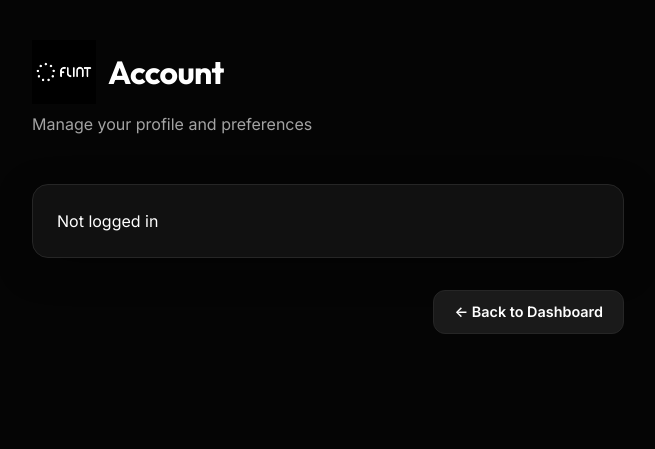
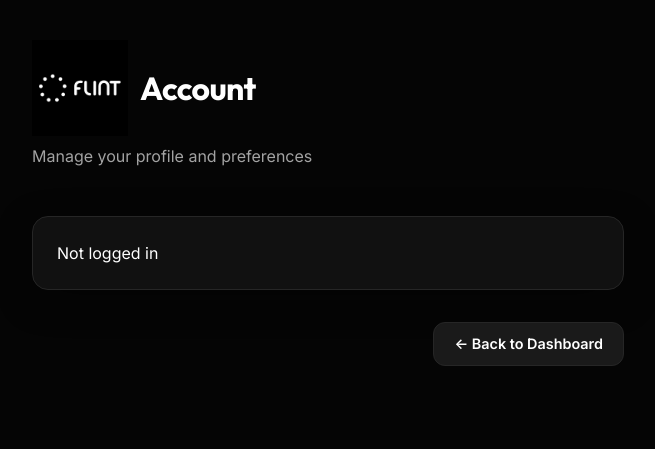
Before and after one commit to SusuMango-Pro/flint-scheduler, a plain HTML site: page account.html in a window 1280 px wide. Shown: the whole page, without its empty margins (312-967 px from the left). Drawn offline with Linux system fonts and the light colour scheme; no server answers.

Commit message:
short message

```diff
--- a/account.html
+++ b/account.html
@@ -15,7 +15,7 @@
   <div class="container small">
     <header class="fade-in">
       <div style="display: flex; align-items: center; gap: 12px; margin-bottom: 8px;">
-        <img src="logo.png" alt="Flint" style="height: 64px; width: auto;" />
+        <img src="logo.png" alt="Flint" style="height: 96px; width: auto;" />
         <h1 class="brand" style="margin: 0;">Account</h1>
       </div>
       <p class="subtitle">Manage your profile and preferences</p>
```
Also changed, not shown: add.html (+1 -1 lines), index.html (+1 -1 lines), login.html (+1 -1 lines), mix.html (+1 -1 lines).
